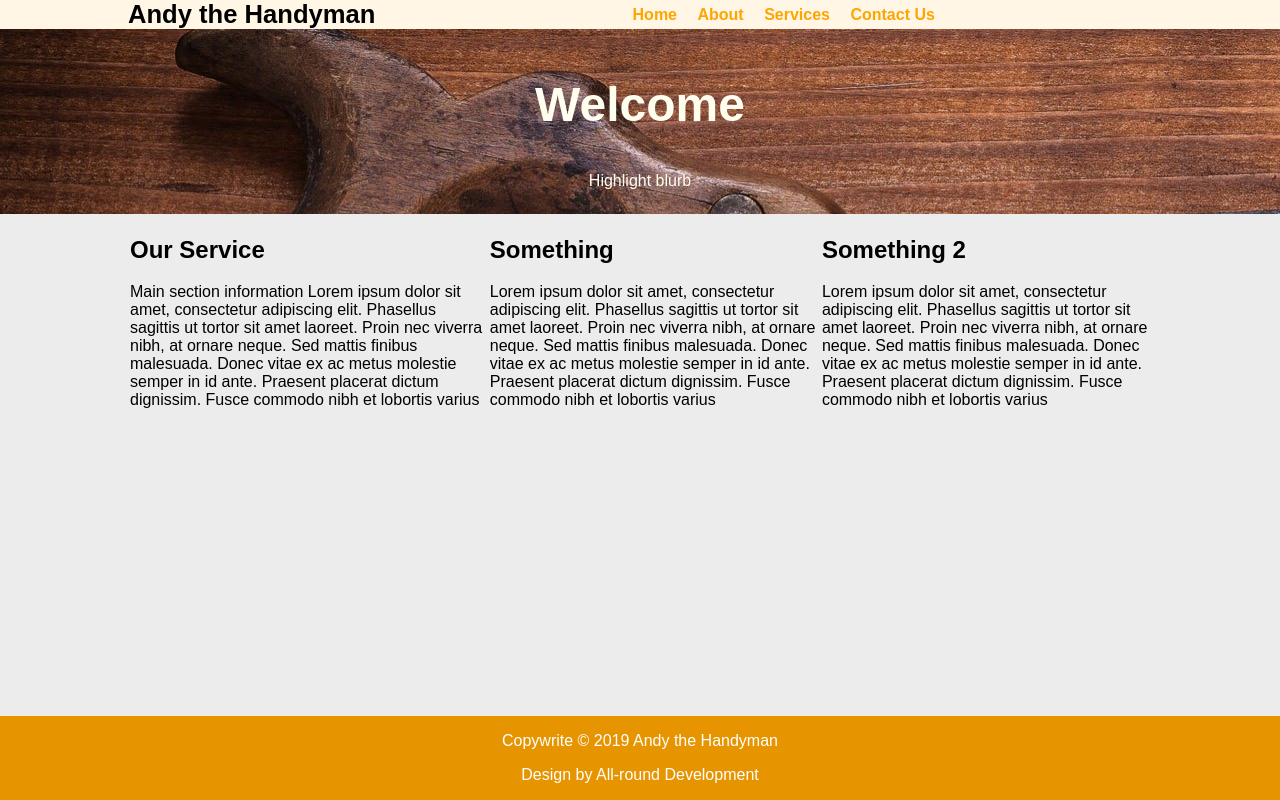
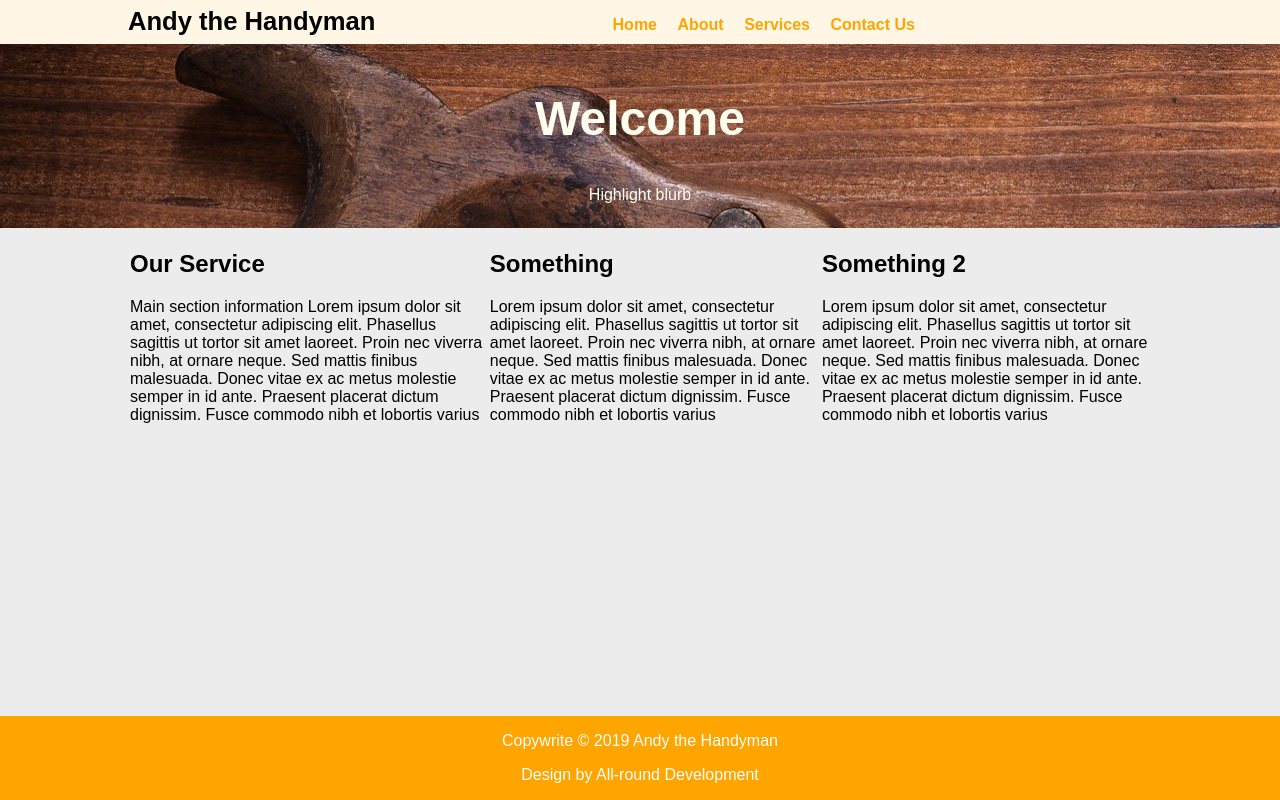
Before and after one commit to dewain1902/dewain1902.github.io, a plain HTML site: page index.html in a window 1280 px wide. Drawn offline with Linux system fonts and the light colour scheme.

Commit message:
Update style.css

```diff
--- a/static/style.css
+++ b/static/style.css
@@ -25,7 +25,8 @@ nav{
 
 nav ul {
 	list-style: none;
-	margin: 0;
+	margin: 1em 0 0.6em 0;
+	padding: 0;
 }
 nav ul li {
 	display: inline;
@@ -34,7 +35,7 @@ nav ul li {
 }
 footer{
 	text-align: center;
-	background-color: #e69500;
+	background-color: orange;
 	color: #fefefe;
 	margin-bottom: 0;
 	flex-shrink: 0;
```
